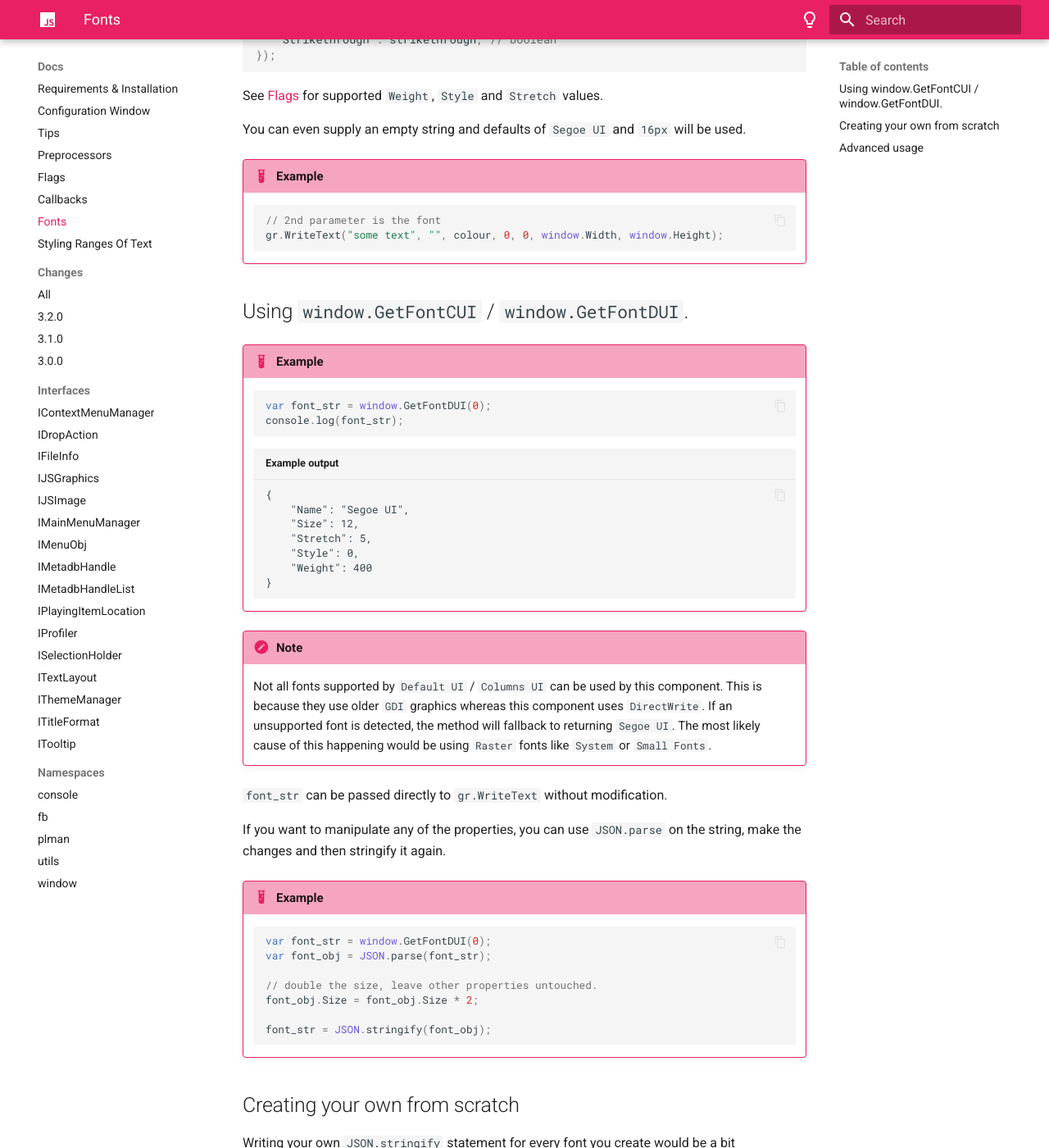
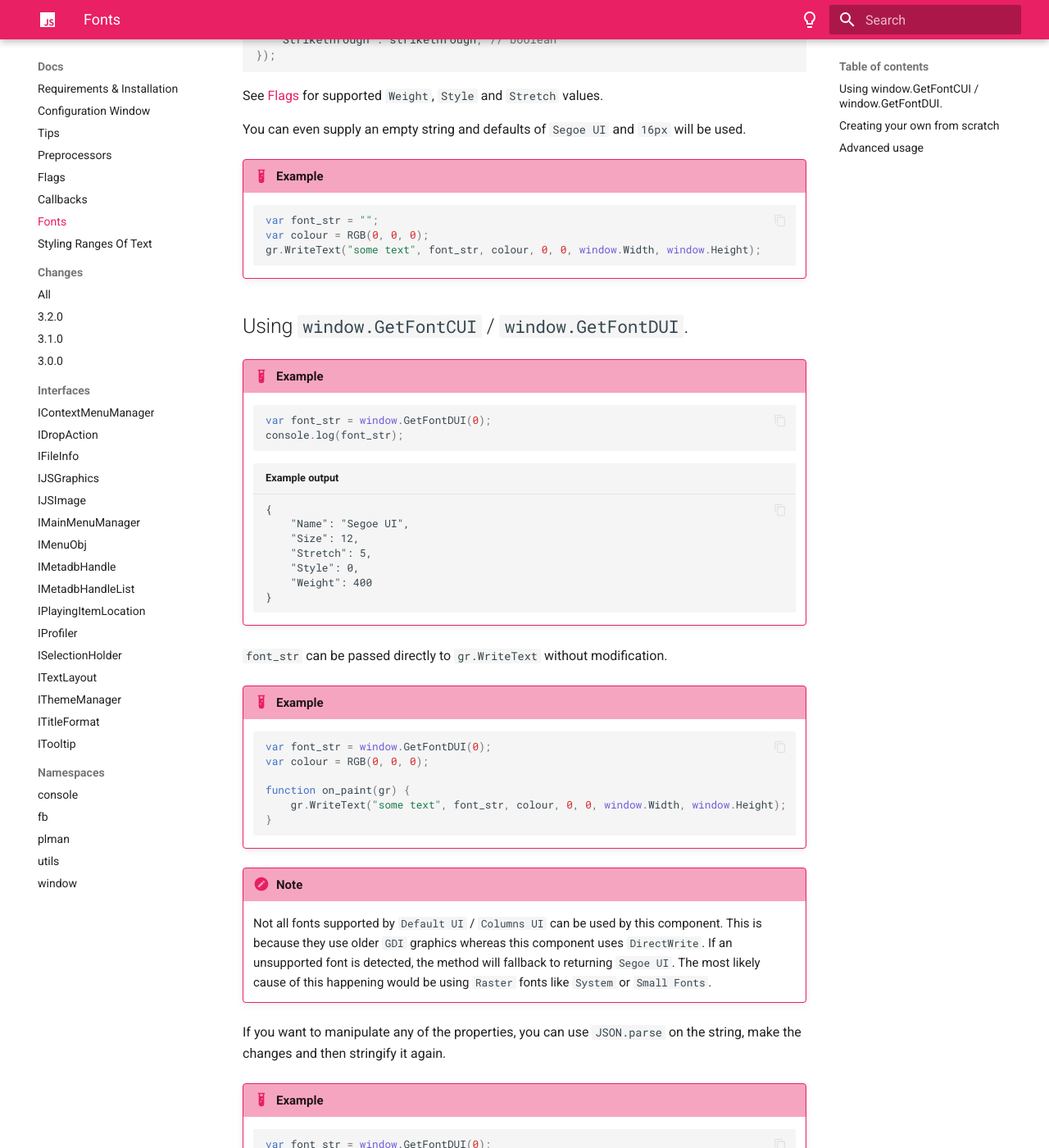
Before and after one commit to jscript-panel/jscript-panel.github.io, an MkDocs documentation site: the page built from docs/docs/fonts.md, in a window 1280 px wide and 1400 px high, scrolled down 508 px. Shown: the whole window at 82% size. Built offline with MkDocs 1.6.1 and Material for MkDocs 9.7.7, drawn with Linux system fonts in a browser that asks for light colours.

Commit message:
Update fonts.md

````diff
--- a/docs/docs/fonts.md
+++ b/docs/docs/fonts.md
@@ -25,8 +25,9 @@ of `Segoe UI` and `16px` will be used.
 
 !!! example
 	```js
-	// 2nd parameter is the font
-	gr.WriteText("some text", "", colour, 0, 0, window.Width, window.Height);
+	var font_str = "";
+	var colour = RGB(0, 0, 0);
+	gr.WriteText("some text", font_str, colour, 0, 0, window.Width, window.Height);
 	```
 
 ## Using `window.GetFontCUI` / `window.GetFontDUI`.
@@ -47,13 +48,24 @@ of `Segoe UI` and `16px` will be used.
 	}
 	```
 
+`font_str` can be passed directly to `gr.WriteText` without modification.
+
+!!! example
+	```js
+	var font_str = window.GetFontDUI(0);
+	var colour = RGB(0, 0, 0);
+
+	function on_paint(gr) {
+		gr.WriteText("some text", font_str, colour, 0, 0, window.Width, window.Height);
+	}
+	```
+
+
 !!! note
 	Not all fonts supported by `Default UI` / `Columns UI` can be used by this component. This
 	is because they use older `GDI` graphics whereas this component uses `DirectWrite`. If
 	an unsupported font is detected, the method will fallback to returning `Segoe UI`. The most
 	likely cause of this happening would be using `Raster` fonts like `System` or `Small Fonts`.
-
-`font_str` can be passed directly to `gr.WriteText` without modification.
 
 If you want to manipulate any of the properties, you can use `JSON.parse` on the string, make the changes
 and then stringify it again.
````
